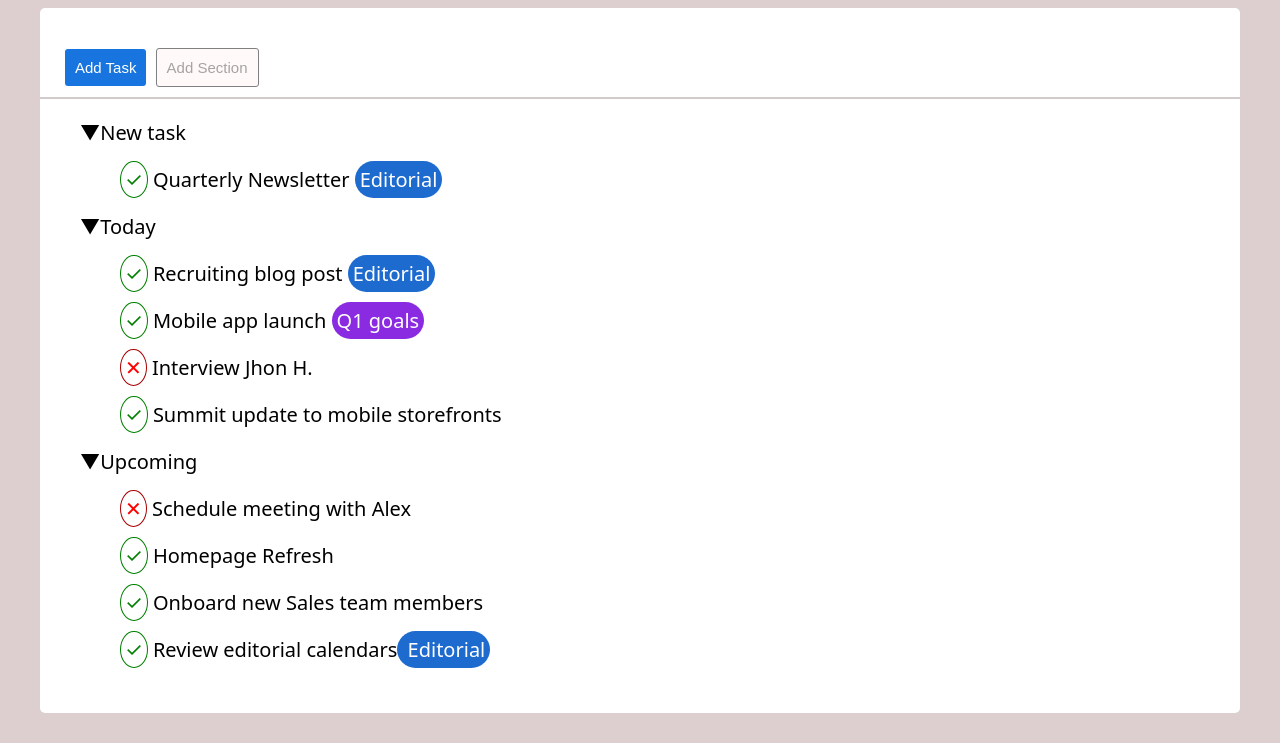
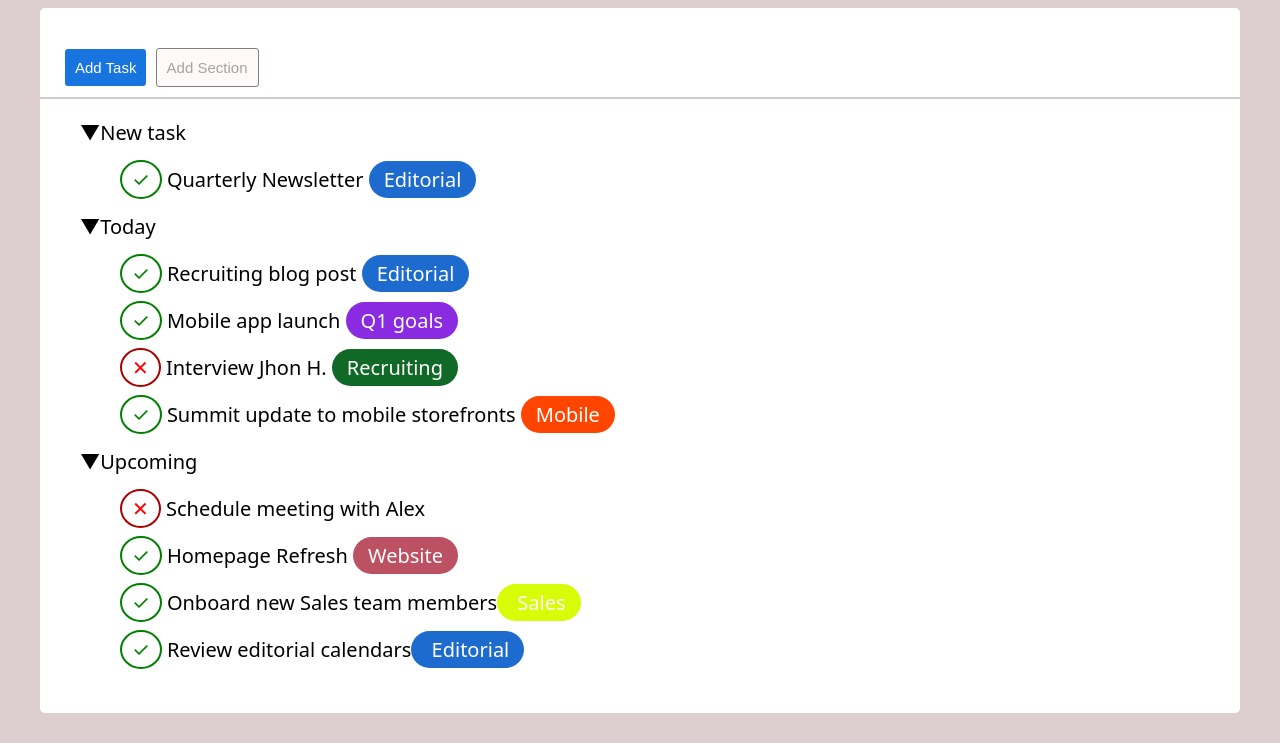
Before and after one commit to pierobramanti/html-css-toboolist, a plain HTML site: page index.html in a window 1280 px wide. Shown: the part 142-885 px from the top of the page. Drawn offline with nearby package versions, Linux system fonts and the light colour scheme; a web font is replaced by a local one.

Commit message:
[ADD] fixed list-item border and inserted all postit

```diff
--- a/CSS/style.css
+++ b/CSS/style.css
@@ -77,21 +77,21 @@ hr{
     margin: 20px 0;
  }
  .checked{
-    border: solid 1px green;
+    border: solid 2px green;
     border-radius: 100%;
     color: green;
-    padding: 4px;
+    padding: 4px 10px;
 }
 .undone{
-    border: solid 1px rgb(170, 0, 0);
+    border: solid 2px rgb(170, 0, 0);
     border-radius: 100%;
     color: red;
-    padding: 4px;
+    padding: 4px 10px;
 }
 .target{
     border-radius: 20px;
     color: rgb(255, 255, 255);
-    padding: 5px;
+    padding: 5px 15px;
 
 }
 .editorial{
@@ -101,3 +101,15 @@ hr{
 .purple{
     background-color: blueviolet;
 }
+.green{
+    background-color: rgb(17, 105, 39);
+}
+.orange{
+    background-color: orangered;
+}
+.pink{
+    background-color: rgb(187, 81, 98);
+}
+.yellow{
+    background-color: rgb(215, 252, 7);
+}
--- a/index.html
+++ b/index.html
@@ -33,16 +33,16 @@
                         <ul>
                             <li> <span class="checked">&check;</span>  Recruiting blog post <span class="target editorial"> Editorial</span></li>
                             <li> <span class="checked">&check;</span>  Mobile app launch <span class="target purple"> Q1 goals</span></li>
-                            <li> <span class="undone">&#10005</span> Interview Jhon H. <span class="target"> Recruiting</span></li>
-                            <li> <span class="checked">&check;</span>  Summit update to mobile storefronts <span class="target">Mobile</span></li>
+                            <li> <span class="undone">&#10005</span> Interview Jhon H. <span class="target green"> Recruiting</span></li>
+                            <li> <span class="checked">&check;</span>  Summit update to mobile storefronts <span class="target orange">Mobile</span></li>
                         </ul>
                     </li>
                     <li>
                         &#x25BC;Upcoming
                         <ul>
                             <li> <span class="undone">&#10005;</span> Schedule meeting with Alex <span></span></li>
-                            <li> <span class="checked">&check;</span>  Homepage Refresh <span class="target"> Website</span></li>
-                            <li> <span class="checked">&check;</span>  Onboard new Sales team members<span class="target"> Sales</span></li>
+                            <li> <span class="checked">&check;</span>  Homepage Refresh <span class="target pink"> Website</span></li>
+                            <li> <span class="checked">&check;</span>  Onboard new Sales team members<span class="target yellow"> Sales</span></li>
                             <li> <span class="checked">&check;</span>  Review editorial calendars<span class="target editorial"> Editorial</span></li>
                         </ul>
                     </li>
```
